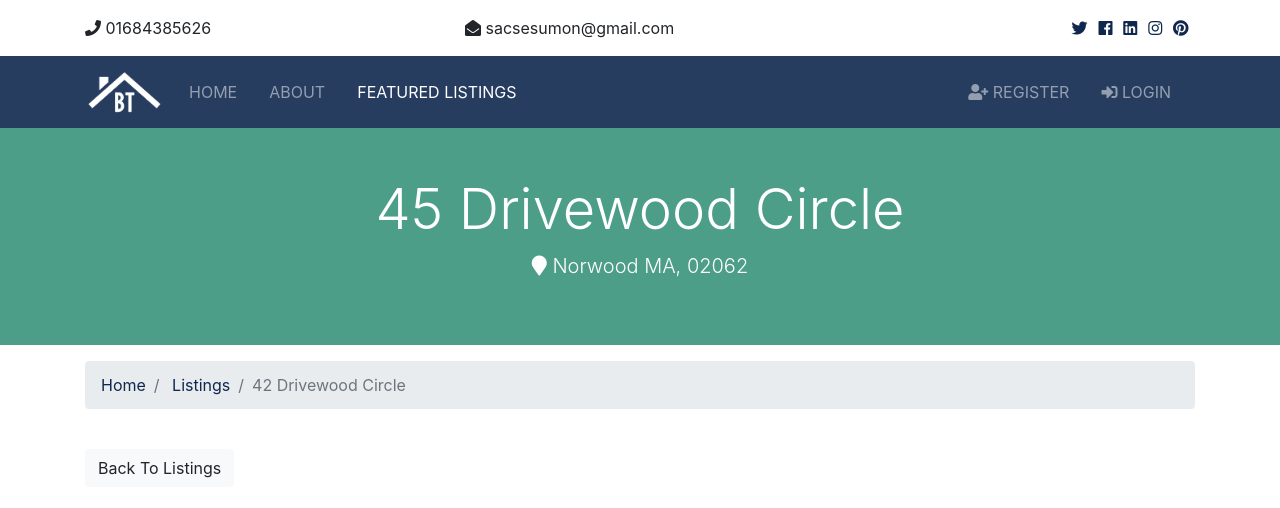
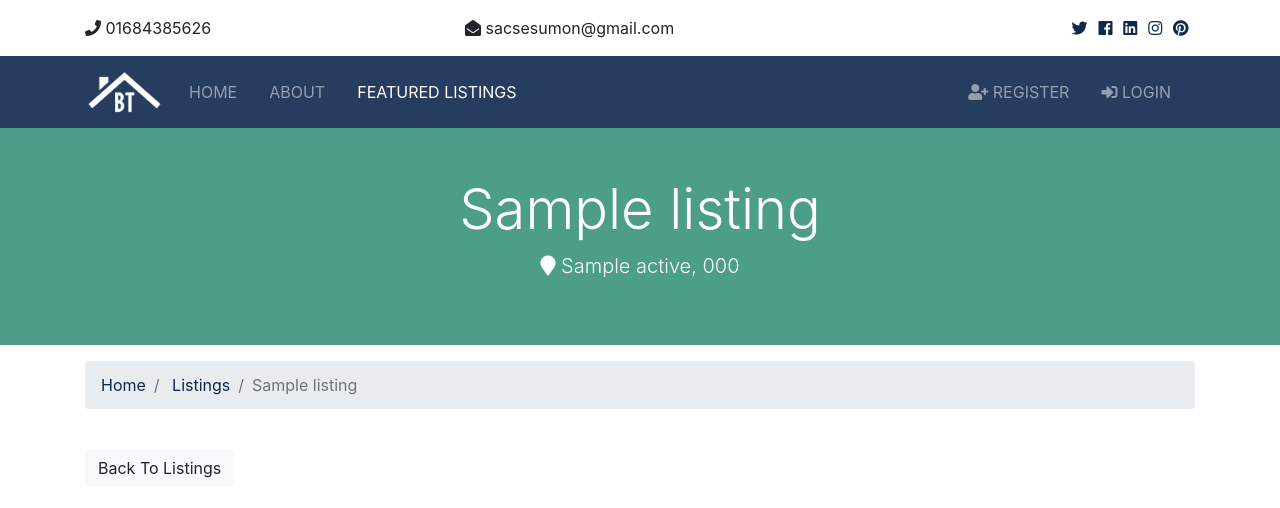
Before and after one commit to ShahAlamSumon/project_real_estate, a Django app: page /listings/1 in a window 1280 px wide. Shown: the top 508 px of the page. Run offline with Django 3.2, Linux system fonts and the light colour scheme; tables that the repository leaves empty hold one stand-in row (values such as "Sample post"); grey boxes marked "Sample" are stand-in pictures; parts of the project's set-up code (start-up, migrations or seed data) failed here and were passed over; some libraries are stand-ins or nearby versions.

Commit message:
[IMP]Dynamic Listing page creation and data parsing

```diff
--- a/listings/views.py
+++ b/listings/views.py
@@ -1,5 +1,5 @@
-from django.shortcuts import render
-from django.core.paginator import EmptyPage,Paginator
+from django.shortcuts import render,get_object_or_404
+from django.core.paginator import EmptyPage,Paginator,PageNotAnInteger
 from .models import Listing
 
 def index(request):
@@ -15,7 +15,12 @@ def index(request):
     return render(request, 'listings/listings.html',context)
 
 def listing(request,listing_id):
-    return render(request, 'listings/listing.html')
+    listing = get_object_or_404(Listing,pk=listing_id)
+    context = {
+        'listing': listing
+    }
+
+    return render(request, 'listings/listing.html',context)
 
 def search(request):
     return render(request, 'listings/search.html')
--- a/templates/listings/listing.html
+++ b/templates/listings/listing.html
@@ -1,4 +1,5 @@
 {% extends 'base.html' %}
+{% load humanize %}
 
 {% block content %}
 
@@ -6,9 +7,9 @@
         <div class="container">
             <div class="row text-center">
                 <div class="col-md-12">
-                    <h1 class="display-4">45 Drivewood Circle</h1>
+                    <h1 class="display-4">{{ listing.title }}</h1>
                     <p class="lead">
-                        <i class="fas fa-map-marker"></i> Norwood MA, 02062</p>
+                        <i class="fas fa-map-marker"></i> {{ listing.city }} {{ listing.state }}, {{ listing.zipcode }}</p>
                 </div>
             </div>
         </div>
@@ -25,7 +26,7 @@
                     <li class="breadcrumb-item">
                         <a href="listings.html">Listings</a>
                     </li>
-                    <li class="breadcrumb-item active">42 Drivewood Circle</li>
+                    <li class="breadcrumb-item active">{{ listing.title }}</li>
                 </ol>
             </nav>
         </div>
@@ -38,39 +39,51 @@
             <div class="row">
                 <div class="col-md-9">
                     <!-- Home Main Image -->
-                    <img src="assets/img/homes/home-1.jpg" alt="" class="img-main img-fluid mb-3">
+                    <img src="{{ listing.photo_main.url }}" alt="" class="img-main img-fluid mb-3">
                     <!-- Thumbnails -->
                     <div class="row mb-5 thumbs">
+                        {% if listing.photo_1 %}
                             <div class="col-md-2">
-                            <a href="assets/img/homes/home-inside-1.jpg" data-lightbox="home-images">
-                                <img src="assets/img/homes/home-inside-1.jpg" alt="" class="img-fluid">
+                                <a href="{{ listing.photo_1.url }}" data-lightbox="home-images">
+                                    <img src="{{ listing.photo_1.url }}" alt="" class="img-fluid">
                                 </a>
                             </div>
+                        {% endif %}
+                        {% if listing.photo_2 %}
                             <div class="col-md-2">
-                            <a href="assets/img/homes/home-inside-2.jpg" data-lightbox="home-images">
-                                <img src="assets/img/homes/home-inside-2.jpg" alt="" class="img-fluid">
+                                <a href="{{ listing.photo_2.url }}" data-lightbox="home-images">
+                                    <img src="{{ listing.photo_2.url }}" alt="" class="img-fluid">
                                 </a>
                             </div>
+                        {% endif %}
+                        {% if listing.photo_3 %}
                             <div class="col-md-2">
-                            <a href="assets/img/homes/home-inside-3.jpg" data-lightbox="home-images">
-                                <img src="assets/img/homes/home-inside-3.jpg" alt="" class="img-fluid">
+                                <a href="{{ listing.photo_3.url }}" data-lightbox="home-images">
+                                    <img src="{{ listing.photo_3.url }}" alt="" class="img-fluid">
                                 </a>
                             </div>
+                        {% endif %}
+                        {% if listing.photo_4 %}
                             <div class="col-md-2">
-                            <a href="assets/img/homes/home-inside-4.jpg" data-lightbox="home-images">
-                                <img src="assets/img/homes/home-inside-4.jpg" alt="" class="img-fluid">
+                                <a href="{{ listing.photo_4.url }}" data-lightbox="home-images">
+                                    <img src="{{ listing.photo_4.url }}" alt="" class="img-fluid">
                                 </a>
                             </div>
+                        {% endif %}
+                        {% if listing.photo_5 %}
                             <div class="col-md-2">
-                            <a href="assets/img/homes/home-inside-5.jpg" data-lightbox="home-images">
-                                <img src="assets/img/homes/home-inside-5.jpg" alt="" class="img-fluid">
+                                <a href="{{ listing.photo_5.url }}" data-lightbox="home-images">
+                                    <img src="{{ listing.photo_5.url }}" alt="" class="img-fluid">
                                 </a>
                             </div>
+                        {% endif %}
+                        {% if listing.photo_6 %}
                             <div class="col-md-2">
-                            <a href="assets/img/homes/home-inside-6.jpg" data-lightbox="home-images">
-                                <img src="assets/img/homes/home-inside-6.jpg" alt="" class="img-fluid">
+                                <a href="{{ listing.photo_6.url }}" data-lightbox="home-images">
+                                    <img src="{{ listing.photo_6.url }}" alt="" class="img-fluid">
                                 </a>
                             </div>
+                        {% endif %}
                     </div>
                     <!-- Fields -->
                     <div class="row mb-5 fields">
@@ -78,20 +91,19 @@
                             <ul class="list-group list-group-flush">
                                 <li class="list-group-item text-secondary">
                                     <i class="fas fa-money-bill-alt"></i> Asking Price:
-                                    <span class="float-right">$490,000</span>
+                                    <span class="float-right">{{ listing.price | intcomma }}</span>
                                 </li>
                                 <li class="list-group-item text-secondary">
                                     <i class="fas fa-bed"></i> Bedrooms:
-                                    <span class="float-right">3</span>
+                                    <span class="float-right">{{ listing.bedrooms }}</span>
                                 </li>
                                 <li class="list-group-item text-secondary">
                                     <i class="fas fa-bath"></i> Bathrooms:
-                                    <span class="float-right">2</span>
+                                    <span class="float-right">{{ listing.bathrooms }}</span>
                                 </li>
                                 <li class="list-group-item text-secondary">
                                     <i class="fas fa-car"></i> Garage:
-                                    <span class="float-right">2
-                  </span>
+                                    <span class="float-right">{{ listing.garage }}</span>
                                 </li>
                             </ul>
                         </div>
@@ -99,24 +111,20 @@
                             <ul class="list-group list-group-flush">
                                 <li class="list-group-item text-secondary">
                                     <i class="fas fa-th-large"></i> Square Feet:
-                                    <span class="float-right">3200</span>
+                                    <span class="float-right">{{ listing.sqft }}</span>
                                 </li>
                                 <li class="list-group-item text-secondary">
                                     <i class="fas fa-square"></i> Lot Size:
-                                    <span class="float-right">2.5 Acres
-                  </span>
+                                    <span class="float-right">{{ listing.lot_size }}</span>
                                 </li>
                                 <li class="list-group-item text-secondary">
                                     <i class="fas fa-calendar"></i> Listing Date:
-                                    <span class="float-right">8/30/2018</span>
+                                    <span class="float-right">{{ listing.list_date | timesince }}</span>
                                 </li>
                                 <li class="list-group-item text-secondary">
                                     <i class="fas fa-bed"></i> Realtor:
-                                    <span class="float-right">Kyle Brown
-                  </span>
+                                    <span class="float-right">{{ listing.realtor }}</span>
                                 </li>
-
-
                             </ul>
                         </div>
                     </div>
@@ -124,18 +132,16 @@
                     <!-- Description -->
                     <div class="row mb-5">
                         <div class="col-md-12">
-                            Lorem ipsum dolor sit amet consectetur adipisicing elit. Mollitia recusandae esse reiciendis officia omnis non rerum dicta
-                            cupiditate nostrum molestias deserunt aut minus inventore animi atque, consequuntur ad fugit. Possimus culpa
-                            blanditiis repellendus ipsa similique ullam, natus error dolor harum.
+                            {{ listing.description }}
                         </div>
                     </div>
                 </div>
                 <div class="col-md-3">
                     <div class="card mb-3">
-                        <img class="card-img-top" src="assets/img/realtors/kyle.jpg" alt="Seller of the month">
+                        <img class="card-img-top" src="{{ listing.realtor.photo.url }}" alt="Realtor of the property">
                         <div class="card-body">
                             <h5 class="card-title">Property Realtor</h5>
-                            <h6 class="text-secondary">Kyle Brown</h6>
+                            <h6 class="text-secondary">{{ listing.realtor }}</h6>
                         </div>
                     </div>
                     <button class="btn-primary btn-block btn-lg" data-toggle="modal" data-target="#inquiryModal">Make An Inquiry</button>
--- a/templates/listings/listings.html
+++ b/templates/listings/listings.html
@@ -82,7 +82,7 @@
                         <p>No Item available</p>
                     </div>
                 {% endif %}
-                <!-- Listing 1 -->
+                <!-- Listing end -->
             </div>
 
             <div class="row">
```
Also changed, not shown: pages/views.py (+19 -2 lines), templates/pages/about.html (+24 -30 lines), templates/pages/index.html (+22 -98 lines). Lines whose indentation alone changed are shown as unchanged.
